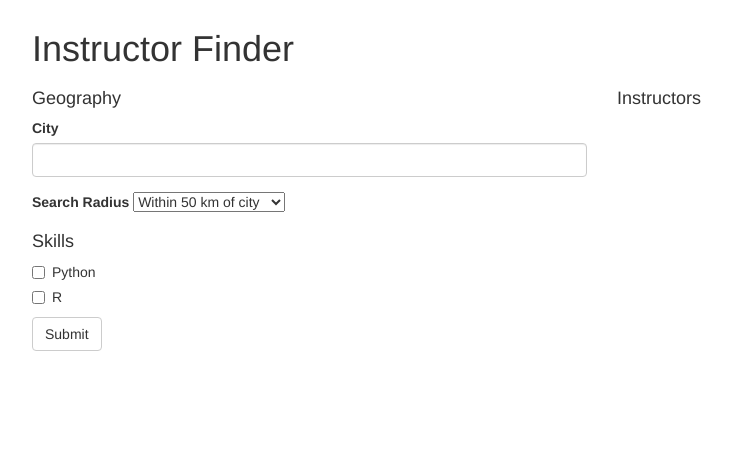
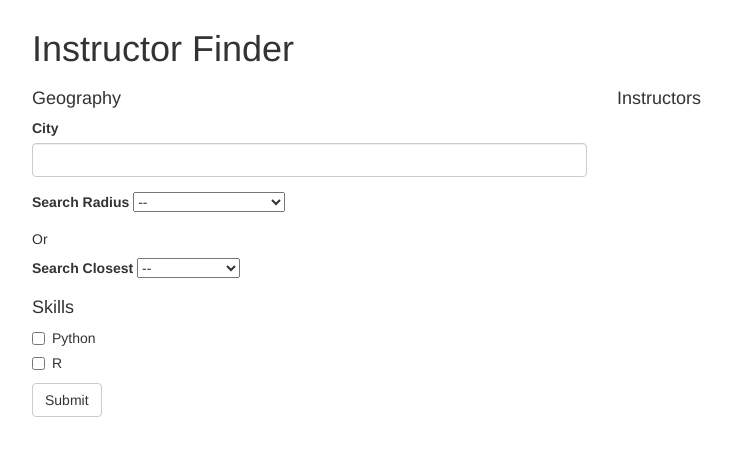
Before and after one commit to pyscrape/admintool, a Flask app: template templates/index.html in a window 1280 px wide. Shown: the part 51-507 px from the top of the page, without its empty margins (38-770 px from the left). Run offline with Flask 2, Linux system fonts and the light colour scheme; the template is opened without the code that fills it, so the values that code supplies are empty; parts of the project's set-up code (start-up, migrations or seed data) failed here and were passed over; some libraries are stand-ins or nearby versions.

Commit message:
Add feature to search for closest N instructors
Fixes #3

```diff
--- a/app.py
+++ b/app.py
@@ -23,11 +23,13 @@ def cities_json():
         for city in cities.find(query)[:NUM_RESULTS]
     ]), mimetype='application/json')
 
+
 @app.route('/')
 def home():
     latitude = safe_float(request.args.get('city_lat'))
     longitude = safe_float(request.args.get('city_long'))
     radius = safe_int(request.args.get('radius'))
+    closest = safe_int(request.args.get('closest'))
     python = bool(request.args.get('python'))
     r = bool(request.args.get('r'))
 
@@ -50,6 +52,10 @@ def home():
                 units='km'
             )
         )
+    elif latitude is not None and longitude is not None and closest:
+        # not searching radius but rather closest people
+        people = sorted(people,
+            key=lambda x: x.facts.airport.distance_from(latitude, longitude))[:closest]
 
     return render_template('index.html', people=people)
 
--- a/templates/index.html
+++ b/templates/index.html
@@ -26,13 +26,29 @@
             <option value="{{ val }}" {% if request.args.radius == val %}selected{% endif %}>Within {{ val }} km of city</option>
             {%- endmacro %}
 
+            <option value="0">--</option>
             {{ radius_option('50') }}
             {{ radius_option('100') }}
             {{ radius_option('250') }}
             {{ radius_option('500') }}
           </select>
         </div>
+        <h5>Or</h5>
+        <div class="form-group">
+          <label for="closest">Search Closest</label>
+          <select id="closest" name="closest">
+            {% macro closest_option(val) -%}
+            <option value="{{ val }}" {% if request.args.closest == val %}selected{% endif %}>
+              {% if val == '1' %}{{ val }} Instructor{% else %}{{ val }} Instuctors{% endif %}</option>
+            {%- endmacro %}
 
+            <option value="0">--</option>
+            {{ closest_option('1') }}
+            {{ closest_option('3') }}
+            {{ closest_option('5') }}
+            {{ closest_option('10') }}
+          </select>
+        </div>
         <h4>Skills</h4>
         <div class="checkbox">
           <label>
```
Also changed, not shown: roster.py (+9 -0 lines).
